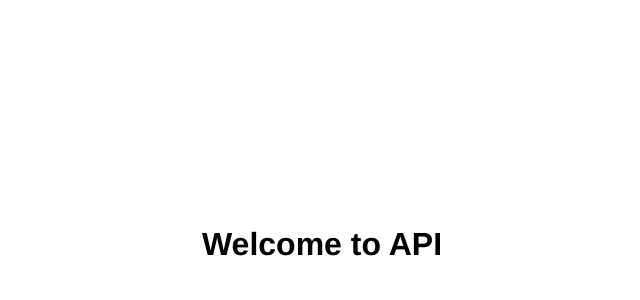
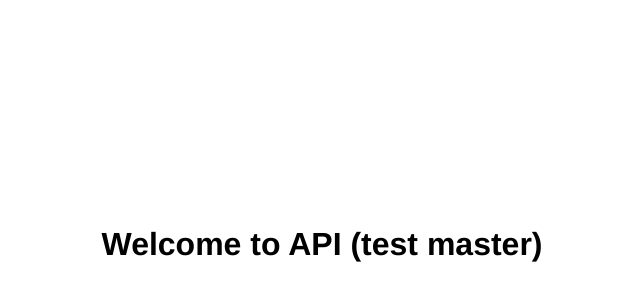
Before and after one commit to lutaev/richi, a website: page index.html in a window 1280 px wide. Shown: the part 156-456 px from the top of the page, without its empty margins (318-958 px from the left). Drawn offline with Linux system fonts and the light colour scheme.

Commit message:
Testing CI

```diff
--- a/index.html
+++ b/index.html
@@ -21,6 +21,6 @@
     </style>
 </head>
 <body>
-    <h1>Welcome to API</h1>
+    <h1>Welcome to API (test master)</h1>
 </body>
 </html>
```
